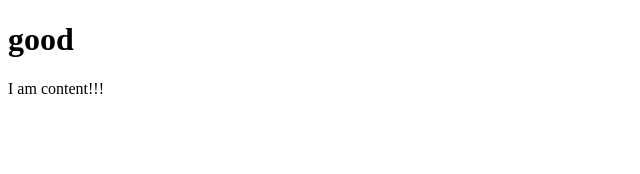
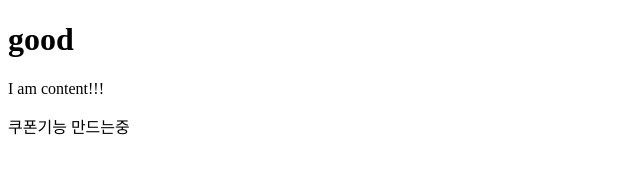
Before and after one commit to mouuaw/for-push, a plain HTML site: page index.html in a window 1280 px wide. Shown: the whole page, without its empty margins (0-640 px from the left). Drawn offline with Linux system fonts and the light colour scheme.

Commit message:
쿠폰 기능 만드는중

```diff
--- a/index.html
+++ b/index.html
@@ -13,5 +13,8 @@
   <main>
     <p>I am content!!!</p>
   </main>
+  <footer>
+    쿠폰기능 만드는중
+  </footer>
 </body>
 </html>
```
